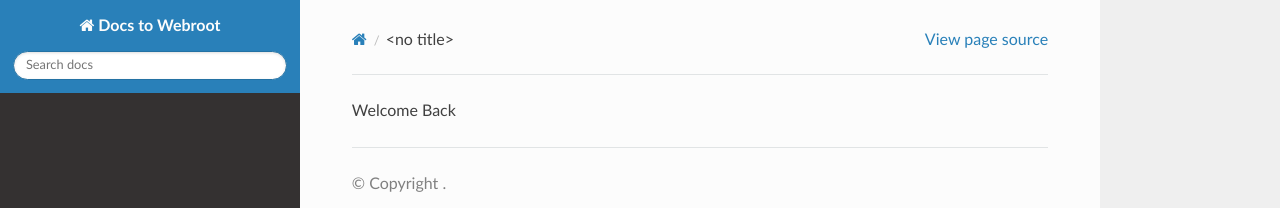
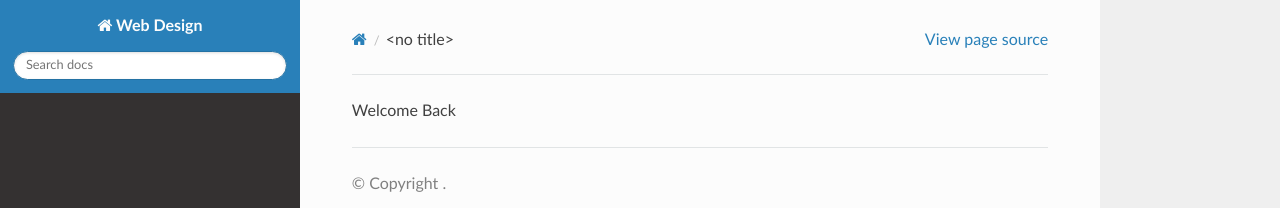
Before and after one commit to James-pixels/webdesign, a Sphinx documentation site: the page built from docs/index.rst, in a window 1280 px wide. Shown: the top 208 px of the page. Built offline with Sphinx 7.4.7 and the Read the Docs theme 3.1.0, drawn with Linux system fonts in a browser that asks for light colours.

Commit message:
Update conf.py

```diff
--- a/docs/conf.py
+++ b/docs/conf.py
@@ -4,7 +4,7 @@ import sys
 sys.path.insert(0, os.path.abspath('.'))
 
 # Project info
-project = 'Docs to Webroot'
+project = 'Web Design'
 author = 'Caryl Yasko'
 release = '1.0'
 
```
